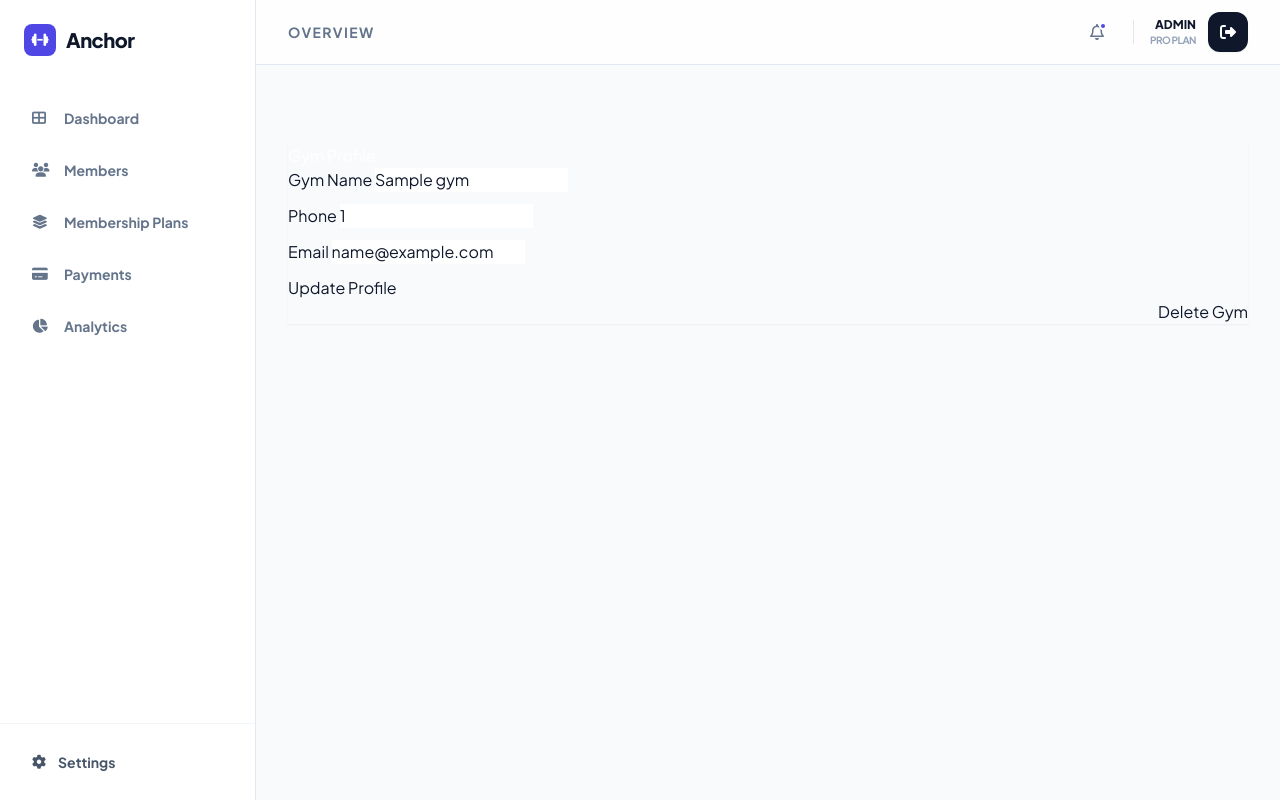
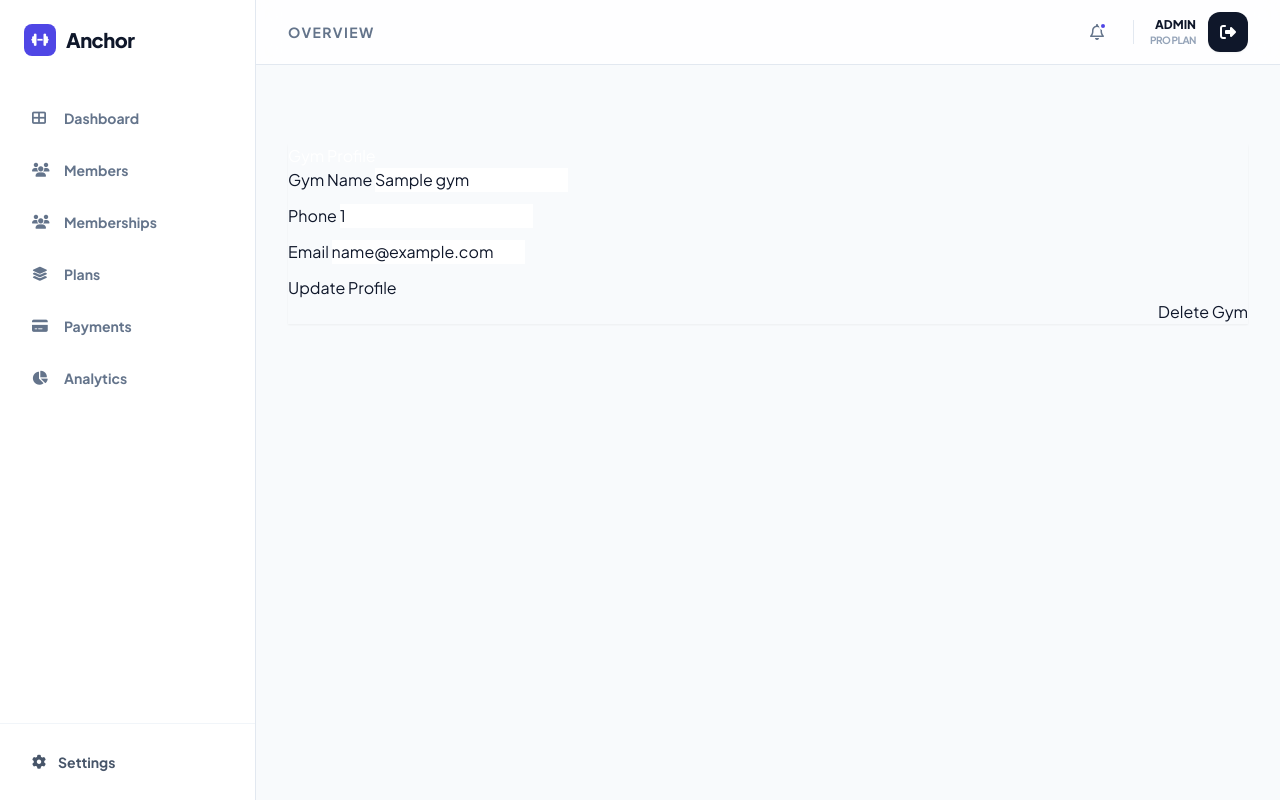
Before and after one commit to AdityaRaghav22/GYM-SAAS, a Flask app: template gym_saas/app/templates/gym/profile.html in a window 1280 px wide. Run offline with Flask 3, Linux system fonts and the light colour scheme; the template is opened without the code that fills it: most values are stand-ins (such as "Sample title", 1, 10 or a date in 2020); some libraries are stand-ins or nearby versions.

Commit message:
updated dashboard

```diff
--- a/gym_saas/app/templates/base.html
+++ b/gym_saas/app/templates/base.html
@@ -44,13 +44,16 @@
         <a href="{{ url_for('api_v1.dashboard.home') }}" class="flex items-center gap-3 px-4 py-3 rounded-xl text-sm font-bold text-slate-500 hover:bg-slate-50 hover:text-indigo-600 transition-all">
             <i class="fas fa-th-large w-5"></i> Dashboard
         </a>
-        <a href="#" class="flex items-center gap-3 px-4 py-3 rounded-xl text-sm font-bold text-slate-500 hover:bg-slate-50 hover:text-indigo-600 transition-all">
+        <a href="{{ url_for('api_v1.member.list_member') }}" class="flex items-center gap-3 px-4 py-3 rounded-xl text-sm font-bold text-slate-500 hover:bg-slate-50 hover:text-indigo-600 transition-all">
             <i class="fas fa-users w-5"></i> Members
         </a>
-        <a href="#" class="flex items-center gap-3 px-4 py-3 rounded-xl text-sm font-bold text-slate-500 hover:bg-slate-50 hover:text-indigo-600 transition-all">
-            <i class="fas fa-layer-group w-5"></i> Membership Plans
+        <a href="{{ url_for('api_v1.membership.list_membership') }}" class="flex items-center gap-3 px-4 py-3 rounded-xl text-sm font-bold text-slate-500 hover:bg-slate-50 hover:text-indigo-600 transition-all">
+            <i class="fas fa-users w-5"></i> Memberships
         </a>
-        <a href="#" class="flex items-center gap-3 px-4 py-3 rounded-xl text-sm font-bold text-slate-500 hover:bg-slate-50 hover:text-indigo-600 transition-all">
+        <a href="{{ url_for('api_v1.plan.list_plan') }}" class="flex items-center gap-3 px-4 py-3 rounded-xl text-sm font-bold text-slate-500 hover:bg-slate-50 hover:text-indigo-600 transition-all">
+            <i class="fas fa-layer-group w-5"></i> Plans
+        </a>
+        <a href="{{ url_for('api_v1.payment.list_payment') }}" class="flex items-center gap-3 px-4 py-3 rounded-xl text-sm font-bold text-slate-500 hover:bg-slate-50 hover:text-indigo-600 transition-all">
             <i class="fas fa-credit-card w-5"></i> Payments
         </a>
         <a href="#" class="flex items-center gap-3 px-4 py-3 rounded-xl text-sm font-bold text-slate-500 hover:bg-slate-50 hover:text-indigo-600 transition-all">
```
